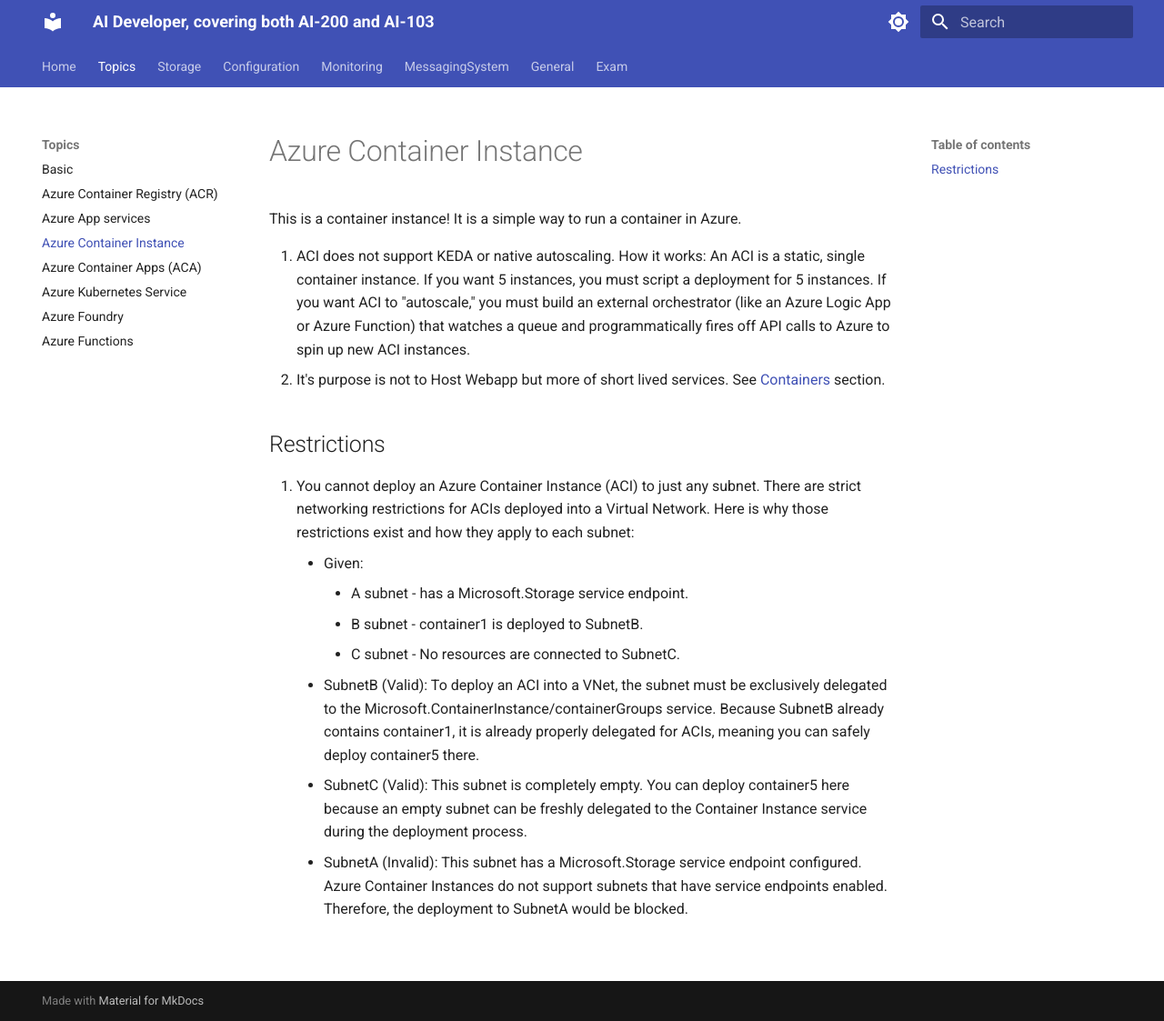
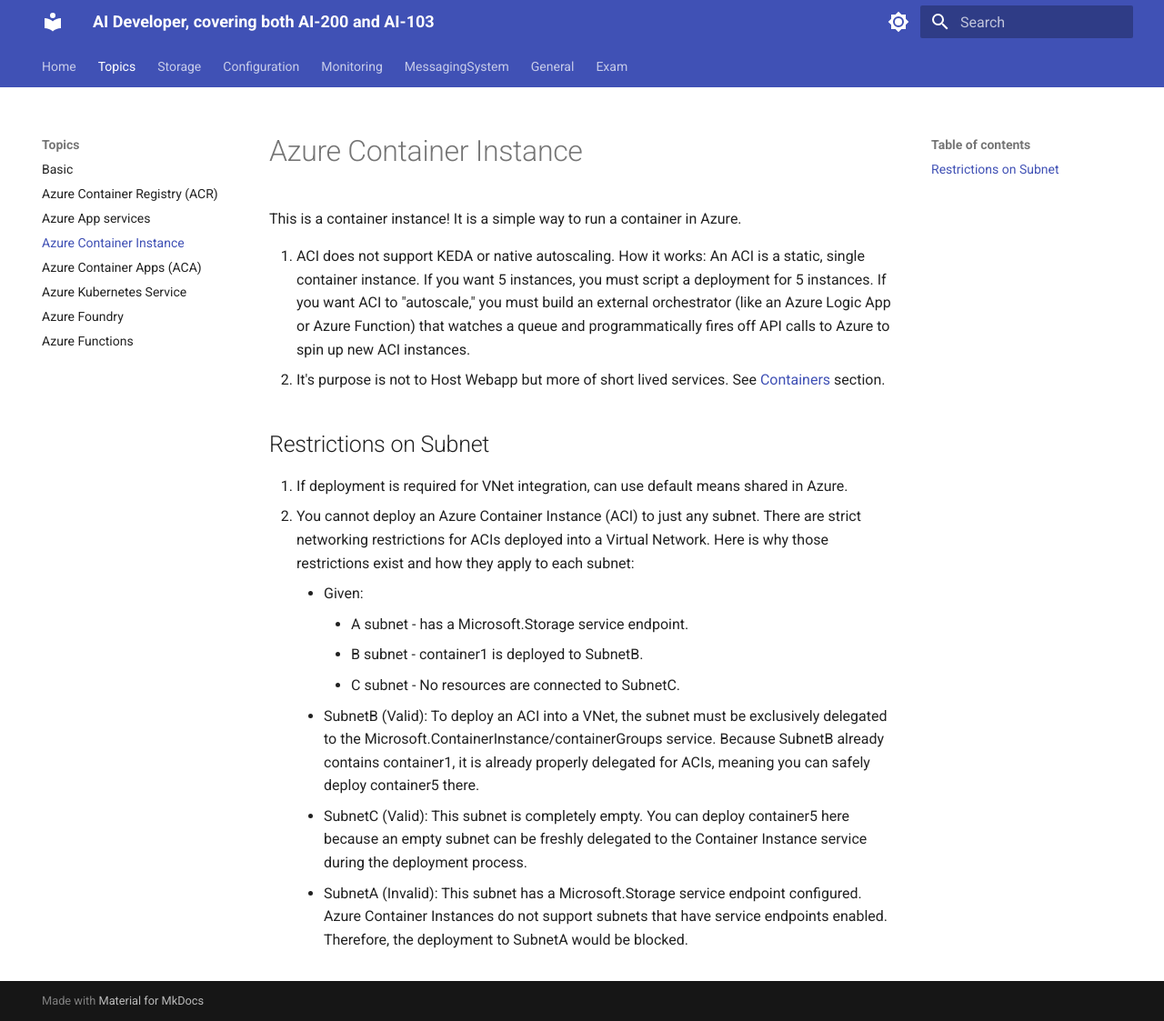
Before and after one commit to yoonghan/AI-Cloud-Developer, an MkDocs documentation site: the page built from docs/AzureContainerInstance.md, in a window 1280 px wide and 1123 px high. Shown: the whole window at 91% size. Built offline with MkDocs 1.6.1 and Material for MkDocs 9.7.7, drawn with Linux system fonts in a browser that asks for light colours.

Commit message:
Add vnet integration

```diff
--- a/docs/AzureContainerInstance.md
+++ b/docs/AzureContainerInstance.md
@@ -5,8 +5,9 @@
 1. ACI does not support KEDA or native autoscaling. How it works: An ACI is a static, single container instance. If you want 5 instances, you must script a deployment for 5 instances. If you want ACI to "autoscale," you must build an external orchestrator (like an Azure Logic App or Azure Function) that watches a queue and programmatically fires off API calls to Azure to spin up new ACI instances.
 2. It's purpose is not to Host Webapp but more of short lived services. See [Containers](https://yoonghan.github.io/AZ-104-Azure-Administrator-Associate/Containers/) section.
 
-## Restrictions
-1. You cannot deploy an Azure Container Instance (ACI) to just any subnet. There are strict networking restrictions for ACIs deployed into a Virtual Network. Here is why those restrictions exist and how they apply to each subnet:
+## Restrictions on Subnet
+1. If deployment is required for VNet integration, can use default means shared in Azure.
+2. You cannot deploy an Azure Container Instance (ACI) to just any subnet. There are strict networking restrictions for ACIs deployed into a Virtual Network. Here is why those restrictions exist and how they apply to each subnet:
     - Given:
         - A subnet - has a Microsoft.Storage service endpoint.
         - B subnet - container1 is deployed to SubnetB.
```
Also changed, not shown: docs/AzureAppServices.md (+2 -2 lines), docs/Basic.md (+3 -0 lines).
